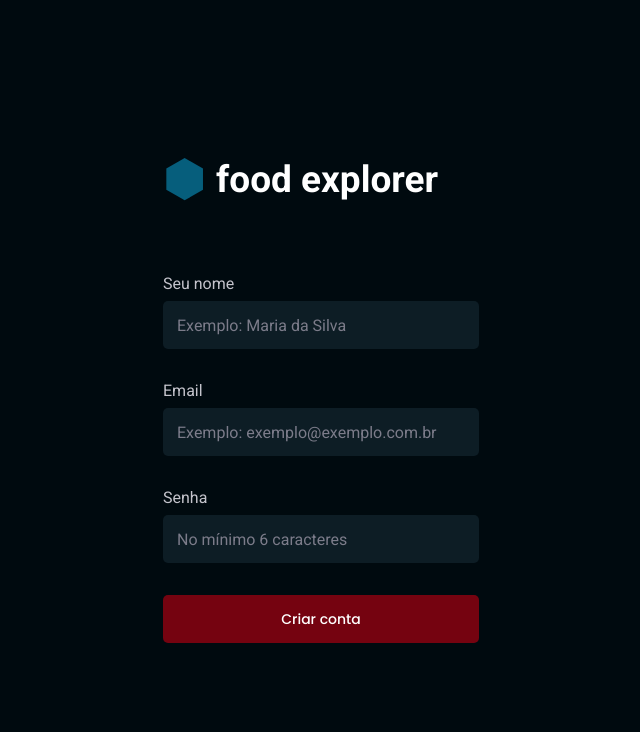
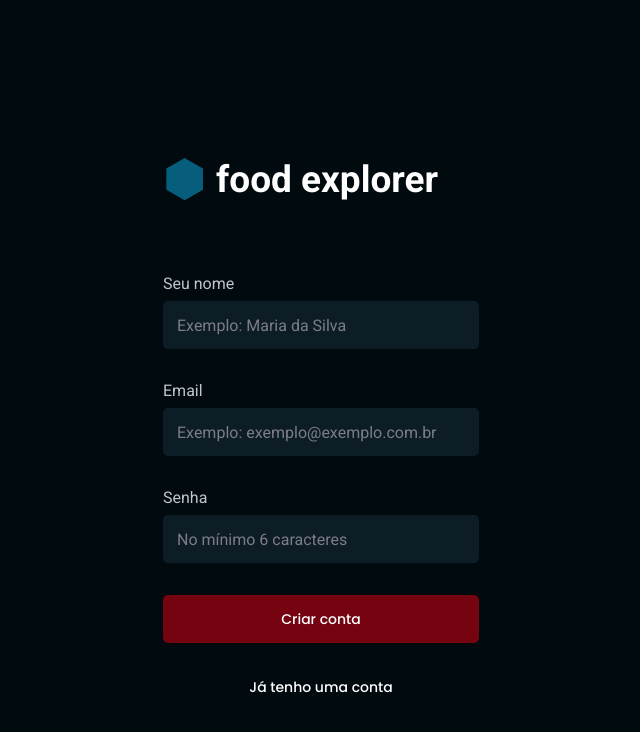
Before and after one commit to LuisFernando656/Food_Explorer_Front_End, a React (Vite) app: page / in a window 1280 px wide. Shown: the top 732 px of the page, without its empty margins (319-959 px from the left). Built offline with nearby package versions, Linux system fonts and the light colour scheme.

Commit message:
Page SignUp estructure and styles finish

```diff
--- a/src/components/Logo/styles.js
+++ b/src/components/Logo/styles.js
@@ -2,7 +2,6 @@ import styled from 'styled-components'
 
 export const Container = styled.div`
   width: 100%;
-  height: 100%;
 
   display: flex;
   align-items: center;
--- a/src/pages/SignUp/index.jsx
+++ b/src/pages/SignUp/index.jsx
@@ -40,8 +40,13 @@ export function SignUp() {
         onChange={e => setPassword(e.target.value)}
         />
 
-        <Button type='submit' title='Criar conta' onClick={handleSubmit}/>
+        <Button
+        type='button'
+        title='Criar conta'
+        onClick={handleSubmit}
+        />
       </Form>
+        <a href="/">Já tenho uma conta</a>
     </Container>
   )
 }
--- a/src/pages/SignUp/styles.js
+++ b/src/pages/SignUp/styles.js
@@ -1,12 +1,27 @@
 import styled from "styled-components";
 
 export const Container = styled.div`
-  width: 31.6rem;
+  width: clamp(32rem, 95vw, 35.6rem);
+
   margin: 15.8rem auto;
+  padding-inline: 2rem;
 
   > div:nth-child(1) {
     margin-bottom: 7.3rem;
     justify-content: left;
+  }
+
+  > a {
+    margin-top: 3.2rem;
+
+    text-decoration: none;
+    color: ${({theme}) => theme.COLORS.LIGHT.LIGHT_100};
+    font-size: 1.4rem;
+    font-weight: 500;
+    line-height: 2.4rem;
+
+    display: flex;
+    justify-content: center;
   }
 
   `
```
